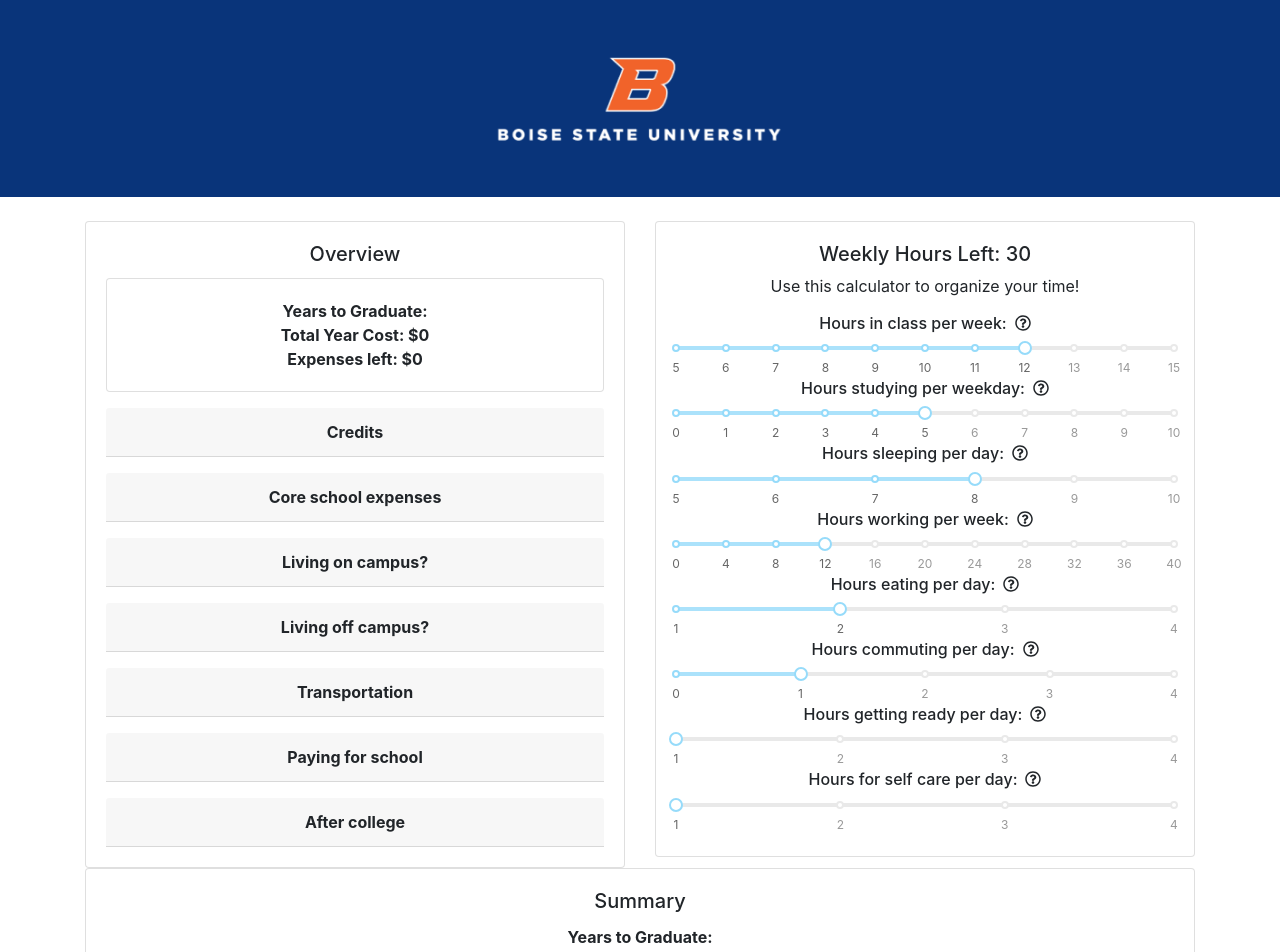
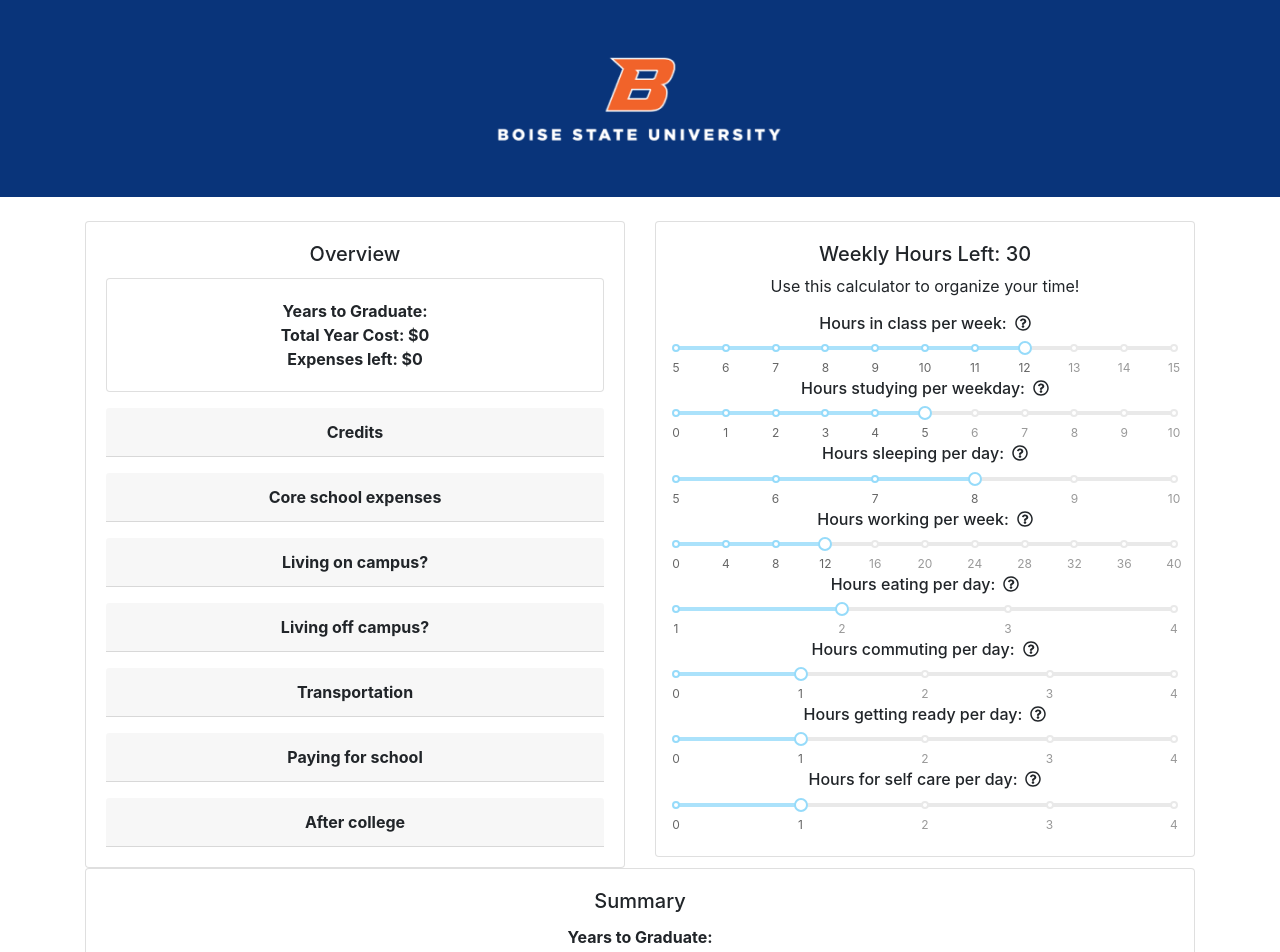
Before and after one commit to TylofambaXa/deploy-react, a React (Create React App) app: page / in a window 1280 px wide. Shown: the top 952 px of the page. Built offline with nearby package versions, Linux system fonts and the light colour scheme.

Commit message:
red highlight for negative values

```diff
--- a/src/css/App.css
+++ b/src/css/App.css
@@ -5,3 +5,7 @@
 .hidden {
     display: none !important;
 }
+
+.red {
+    color: red;
+}
--- a/src/js/Summary.js
+++ b/src/js/Summary.js
@@ -18,8 +18,8 @@ class Summary extends Component {
                     <h5 className="card-title">Summary</h5>
                     <div className="font-weight-bold">Years to Graduate: {isNaN(this.props.semToGrad) ? "" : this.props.semToGrad} </div>
                     <div className="font-weight-bold">Total Year Cost: <NumberFormat value={this.props.yearTotal} displayType={'text'} thousandSeparator={true} prefix={'$'}/></div>
-                    <div className="font-weight-bold">Need funding for: <NumberFormat value={this.props.yearRemainingCost} displayType={'text'} thousandSeparator={true} prefix={'$'}/></div>
-                    <div className="font-weight-bold">Free Time in a Week: {this.props.remainingHours}</div>
+                    <div className="font-weight-bold" >Need funding for: <NumberFormat value={this.props.yearRemainingCost} displayType={'text'} thousandSeparator={true} prefix={'$'}/></div>
+                    <div className={this.props.remainingHours <= 0 ? "font-weight-bold red" : "font-weight-bold"}>Free Time in a Week: {this.props.remainingHours}</div>
 
                     <h4>Helpful tips: </h4>
                     <div className={this.props.sleepHours < 42 ? "" : "hidden"}>
--- a/src/js/TimeCalculator.js
+++ b/src/js/TimeCalculator.js
@@ -60,8 +60,8 @@ const sleepHours = {
 
   const eatHours = {
     0: '1',
-    33: '2',
-    66: '3',
+    33.33333333333334: '2',
+    66.66666666666667: '3',
     100: '4'
   };
 
@@ -99,7 +99,7 @@ class TimeCalculator extends Component {
         return (
             <div className="card">
                 <div className="card-body">
-                <h5 id="totalHours" className="cardTitle">Weekly Hours Left: {168- totalHours}</h5>
+                <h5 id="totalHours" className={168- totalHours <= 0 ? "cardTitle red" : "cardTitle"}>Weekly Hours Left: {168- totalHours}</h5>
                     <p className="card-text">Use this calculator to organize your time!</p>
                     <div id="classHourDiv">
                         <h6>Hours in class per week:
@@ -115,7 +115,7 @@ class TimeCalculator extends Component {
                     </div>
                     <br/>
                     <div id="studyHourDiv">
-                        <h6>Hours studying per weekday:
+                        <h6 className={this.state.studyHours/10 <= 10 ? "red" : ""}>Hours studying per weekday:
                         <FontAwesomeIcon id="classHours" className="ml-2" icon={faQuestionCircle} size="1x" />
                         <Popover
                                         id="classHours"
@@ -129,7 +129,7 @@ class TimeCalculator extends Component {
                     </div>
                     <br/>
                     <div id="sleepHourDiv">
-                        <h6>Hours sleeping per day:
+                        <h6 className={this.state.sleepHours/10 <= 42 ? "red" : ""}>Hours sleeping per day:
                         <FontAwesomeIcon id="sleepHours" className="ml-2" icon={faQuestionCircle} size="1x" />
                         <Popover
                                         id="sleepHours"
@@ -153,7 +153,7 @@ class TimeCalculator extends Component {
                     </div>
                     <br/>
                     <div id="eatHourDiv">
-                        <h6>Hours eating per day:
+                        <h6 className={this.state.eatHours/10 <= 7 ? "red" : ""}>Hours eating per day:
                         <FontAwesomeIcon id="eatHours" className="ml-2" icon={faQuestionCircle} size="1x" />
                         <Popover
                                         id="eatHours"
@@ -161,7 +161,7 @@ class TimeCalculator extends Component {
                                         body="How many hours eating/making food will you spend per day?"
                                     />
                         </h6>
-                        <Slider marks={eatHours} step={33} defaultValue={33} name="eatHours" onChange={this.handleEatChange}/>
+                        <Slider marks={eatHours} step={100/3} defaultValue={100/3} name="eatHours" onChange={this.handleEatChange}/>
                     </div>
                     <br/>
                     <div id="commuteHourDiv">
@@ -177,7 +177,7 @@ class TimeCalculator extends Component {
                     </div>
                     <br/>
                     <div id="prepHourDiv">
-                        <h6>Hours getting ready per day:
+                        <h6 className={this.state.prepTime/10 < 7 ? "red" : ""}>Hours getting ready per day:
                         <FontAwesomeIcon id="prepHours" className="ml-2" icon={faQuestionCircle} size="1x" />
                         <Popover
                                         id="prepHours"
@@ -185,11 +185,11 @@ class TimeCalculator extends Component {
                                         body="How many hours getting ready will you spend per day?"
                                     />
                         </h6>
-                        <Slider marks={eatHours} step={33} defaultValue={0} name="prepHours" onChange={this.handlePrepChange}/>
+                        <Slider marks={commuteHours} step={25} defaultValue={25} name="prepHours" onChange={this.handlePrepChange}/>
                     </div>
                     <br/>
                     <div id="selfHourDiv">
-                        <h6>Hours for self care per day:
+                        <h6 className={this.state.selfTime/10 < 7 ? "red" : ""}>Hours for self care per day:
                         <FontAwesomeIcon id="selfHours" className="ml-2" icon={faQuestionCircle} size="1x" />
                         <Popover
                                         id="selfHours"
@@ -197,7 +197,7 @@ class TimeCalculator extends Component {
                                         body="How many hours of self care will you need per day?"
                                     />
                         </h6>
-                        <Slider marks={eatHours} step={33} defaultValue={0} name="selfHours" onChange={this.handleSelfChange}/>
+                        <Slider marks={commuteHours} step={25} defaultValue={25} name="selfHours" onChange={this.handleSelfChange}/>
                     </div>
                     <br/>
 
@@ -267,11 +267,11 @@ class TimeCalculator extends Component {
         switch (value)
         {
             case 0: retVal = 10; break;
-            case 33: retVal = 20; break;
-            case 66: retVal = 30; break;
+            case 33.33333333333334: retVal = 20; break;
+            case 33.333333333333336: retVal = 20; break;
+            case 66.66666666666667: retVal = 30; break;
             case 100: retVal = 40; break;
             default: break;
-
         }
         this.setState({
             eatHours: retVal*7
@@ -300,9 +300,10 @@ class TimeCalculator extends Component {
         var retVal = 0;
         switch (value)
         {
-            case 0: retVal = 10; break;
-            case 33: retVal = 20; break;
-            case 66: retVal = 30; break;
+            case 0: retVal = 0; break;
+            case 25: retVal = 10; break;
+            case 50: retVal = 20; break;
+            case 75: retVal = 30; break;
             case 100: retVal = 40; break;
             default: break;
 
@@ -316,9 +317,10 @@ class TimeCalculator extends Component {
         var retVal = 0;
         switch (value)
         {
-            case 0: retVal = 10; break;
-            case 33: retVal = 20; break;
-            case 66: retVal = 30; break;
+            case 0: retVal = 0; break;
+            case 25: retVal = 10; break;
+            case 50: retVal = 20; break;
+            case 75: retVal = 30; break;
             case 100: retVal = 40; break;
             default: break;
 
```
